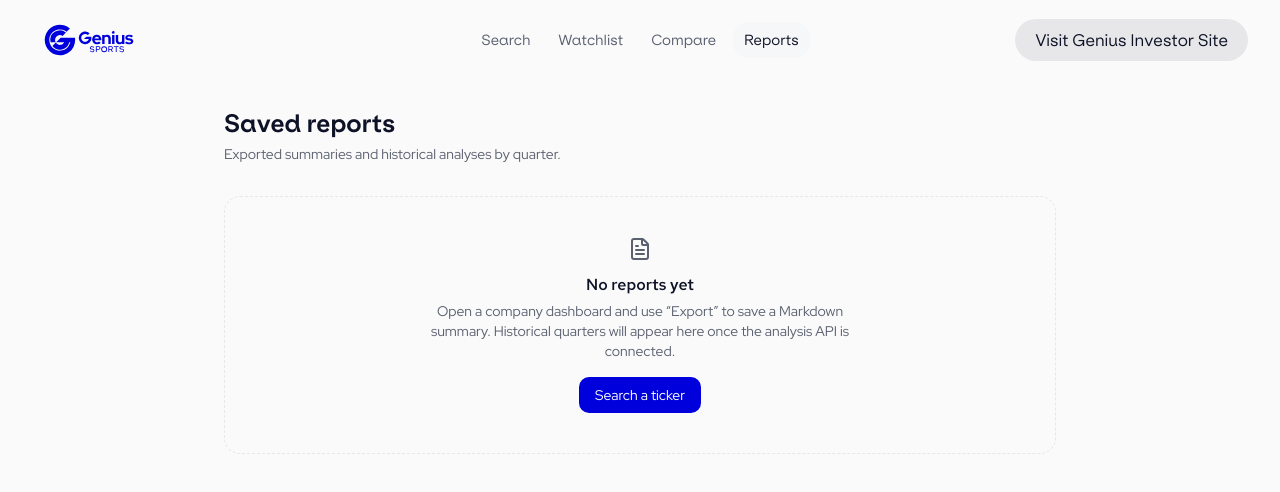
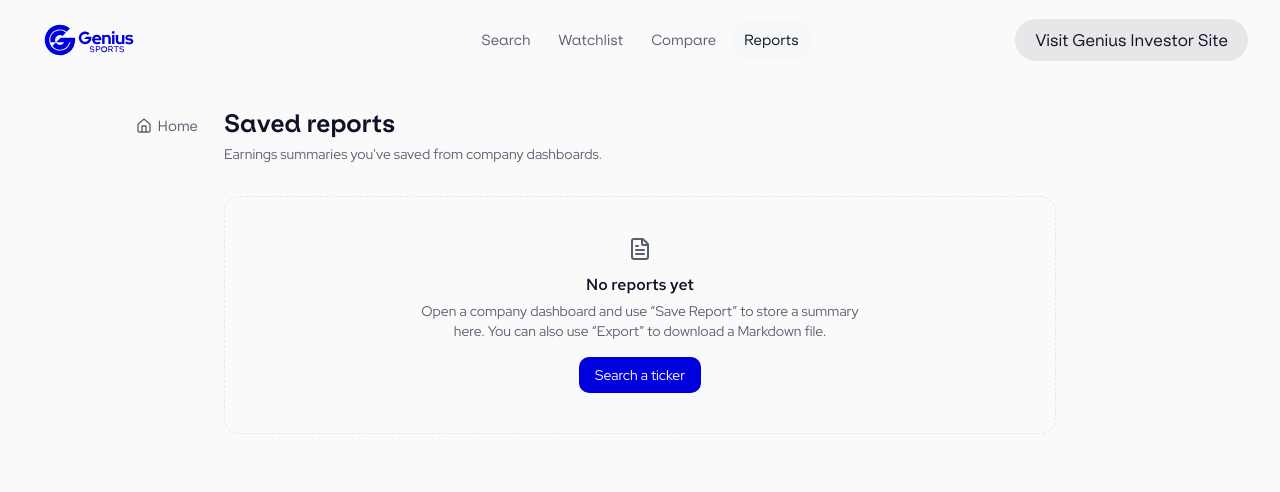
Before and after one commit to travisfleish/earnings-iq, a Next.js app: page /reports in a window 1280 px wide. Shown: the top 492 px of the page. Built offline with nearby package versions, Linux system fonts and the light colour scheme.

Commit message:
Refactor page headers to use PageHero component for consistent styling across Compare, Search, Watchlist, and Reports pages. Simplify ReportsPage by replacing static content with SavedReportsClient component.

```diff
--- /dev/null
+++ b/src/app/reports/SavedReportsClient.tsx
@@ -0,0 +1,98 @@
+"use client";
+
+import Link from "next/link";
+import { AppShell } from "@/components/AppShell";
+import { PageHero } from "@/components/PageHero";
+import { useSavedReports } from "@/hooks/useSavedReports";
+import { Download, FileText } from "lucide-react";
+
+function downloadMarkdown(filename: string, markdown: string) {
+  const blob = new Blob([markdown], { type: "text/markdown" });
+  const url = URL.createObjectURL(blob);
+  const a = document.createElement("a");
+  a.href = url;
+  a.download = filename;
+  a.click();
+  URL.revokeObjectURL(url);
+}
+
+export function SavedReportsClient() {
+  const { list, hydrated, remove } = useSavedReports();
+
+  return (
+    <AppShell>
+      <div className="px-4 md:px-8 py-10 max-w-4xl mx-auto">
+        <PageHero>
+          <h1 className="text-2xl font-semibold">Saved reports</h1>
+          <p className="text-sm text-muted-foreground mt-1">
+            Earnings summaries you&apos;ve saved from company dashboards.
+          </p>
+        </PageHero>
+
+        {!hydrated ? (
+          <div className="mt-8 text-sm text-muted-foreground">Loading…</div>
+        ) : list.length === 0 ? (
+          <div className="mt-8 rounded-xl border border-dashed border-border p-10 text-center">
+            <FileText className="h-6 w-6 mx-auto text-muted-foreground" />
+            <div className="mt-3 font-medium">No reports yet</div>
+            <p className="text-sm text-muted-foreground mt-1 max-w-md mx-auto">
+              Open a company dashboard and use &ldquo;Save Report&rdquo; to store a summary here.
+              You can also use &ldquo;Export&rdquo; to download a Markdown file.
+            </p>
+            <Link
+              href="/search"
+              className="mt-4 inline-flex items-center rounded-md bg-primary px-4 py-2 text-sm text-primary-foreground"
+            >
+              Search a ticker
+            </Link>
+          </div>
+        ) : (
+          <div className="mt-6 space-y-3">
+            {list.map((report) => (
+              <div
+                key={report.id}
+                className="rounded-xl border border-border bg-card p-5 flex flex-col sm:flex-row sm:items-center sm:justify-between gap-4"
+              >
+                <div>
+                  <div className="font-semibold tabular">
+                    {report.ticker}
+                    <span className="text-muted-foreground font-normal ml-2">{report.companyName}</span>
+                  </div>
+                  <div className="text-sm text-muted-foreground mt-1">{report.earningsQuarter}</div>
+                  <div className="text-xs text-muted-foreground mt-1">
+                    Saved {new Date(report.savedAt).toLocaleString()}
+                  </div>
+                </div>
+                <div className="flex items-center gap-2 flex-wrap">
+                  <Link
+                    href={`/company/${report.ticker}`}
+                    className="inline-flex items-center rounded-md border border-border px-3 py-1.5 text-xs hover:bg-accent"
+                  >
+                    Open dashboard
+                  </Link>
+                  <button
+                    onClick={() =>
+                      downloadMarkdown(
+                        `${report.ticker}-${report.earningsQuarter.replace(/\s+/g, "-")}.md`,
+                        report.markdown,
+                      )
+                    }
+                    className="inline-flex items-center gap-1.5 rounded-md border border-border px-3 py-1.5 text-xs hover:bg-accent"
+                  >
+                    <Download className="h-3.5 w-3.5" /> Export
+                  </button>
+                  <button
+                    onClick={() => remove(report.id)}
+                    className="inline-flex items-center rounded-md border border-border px-3 py-1.5 text-xs text-muted-foreground hover:bg-accent hover:text-foreground"
+                  >
+                    Remove
+                  </button>
+                </div>
+              </div>
+            ))}
+          </div>
+        )}
+      </div>
+    </AppShell>
+  );
+}
--- a/src/app/reports/page.tsx
+++ b/src/app/reports/page.tsx
@@ -1,7 +1,5 @@
 import type { Metadata } from "next";
-import Link from "next/link";
-import { AppShell } from "@/components/AppShell";
-import { FileText } from "lucide-react";
+import { SavedReportsClient } from "./SavedReportsClient";
 
 export const metadata: Metadata = {
   title: "Saved reports",
@@ -9,29 +7,5 @@ export const metadata: Metadata = {
 };
 
 export default function ReportsPage() {
-  return (
-    <AppShell>
-      <div className="px-4 md:px-8 py-10 max-w-4xl mx-auto">
-        <h1 className="text-2xl font-semibold">Saved reports</h1>
-        <p className="text-sm text-muted-foreground mt-1">
-          Exported summaries and historical analyses by quarter.
-        </p>
-
-        <div className="mt-8 rounded-xl border border-dashed border-border p-10 text-center">
-          <FileText className="h-6 w-6 mx-auto text-muted-foreground" />
-          <div className="mt-3 font-medium">No reports yet</div>
-          <p className="text-sm text-muted-foreground mt-1 max-w-md mx-auto">
-            Open a company dashboard and use “Export” to save a Markdown summary. Historical quarters
-            will appear here once the analysis API is connected.
-          </p>
-          <Link
-            href="/search"
-            className="mt-4 inline-flex items-center rounded-md bg-primary px-4 py-2 text-sm text-primary-foreground"
-          >
-            Search a ticker
-          </Link>
-        </div>
-      </div>
-    </AppShell>
-  );
+  return <SavedReportsClient />;
 }
--- /dev/null
+++ b/src/components/HomeButton.tsx
@@ -0,0 +1,19 @@
+import Link from "next/link";
+import { Home } from "lucide-react";
+import { cn } from "@/lib/utils";
+
+export function HomeButton({ className }: { className?: string }) {
+  return (
+    <Link
+      href="/"
+      className={cn(
+        "inline-flex items-center gap-1.5 px-2.5 py-2 rounded-full text-sm font-heading text-muted-foreground hover:bg-lightGrey/60 hover:text-navy transition-colors duration-300 shrink-0",
+        className,
+      )}
+      aria-label="Home"
+    >
+      <Home className="h-4 w-4" />
+      <span>Home</span>
+    </Link>
+  );
+}
--- /dev/null
+++ b/src/components/PageHero.tsx
@@ -0,0 +1,13 @@
+import type { ReactNode } from "react";
+import { HomeButton } from "@/components/HomeButton";
+import { cn } from "@/lib/utils";
+
+export function PageHero({ children, className }: { children: ReactNode; className?: string }) {
+  return (
+    <div className={cn("relative", className)}>
+      <HomeButton className="absolute right-full top-0 mr-3 xl:mr-4 hidden lg:inline-flex whitespace-nowrap" />
+      <HomeButton className="mb-4 lg:hidden" />
+      {children}
+    </div>
+  );
+}
--- a/src/components/company/CompanyDashboard.tsx
+++ b/src/components/company/CompanyDashboard.tsx
@@ -4,18 +4,21 @@ import Link from "next/link";
 import { useRouter } from "next/navigation";
 import { useQuery } from "@tanstack/react-query";
 import { AppShell } from "@/components/AppShell";
+import { PageHero } from "@/components/PageHero";
 import { PodcastPlayer } from "@/components/company/PodcastPlayer";
 import { fetchAnalysis, fetchLiveQuote, fetchScorecard, type LiveQuote } from "@/lib/actions";
 import { ScorecardCard, ScorecardSkeleton } from "@/components/ScorecardCard";
 import { getIRLinks } from "@/lib/services/ir";
 import { PriceDelta, SentimentBadge } from "@/components/SentimentBadge";
 import { useWatchlist } from "@/hooks/useWatchlist";
+import { useSavedReports } from "@/hooks/useSavedReports";
 import {
   Star,
   RefreshCw,
   Download,
   Copy,
   Check,
+  Bookmark,
   ArrowLeft,
   TrendingUp,
   TrendingDown,
@@ -130,6 +133,7 @@ export function CompanyDashboard({ ticker }: { ticker: string }) {
               <RefreshCw className={cn("h-3.5 w-3.5", (isFetching || isFetchingQuote) && "animate-spin")} /> Refresh
             </button>
             <PodcastPlayer ticker={upper} />
+            <SaveReportButton analysis={data} />
             <ExportButton analysis={data} />
             <button
               onClick={() => toggle(upper)}
@@ -142,12 +146,14 @@ export function CompanyDashboard({ ticker }: { ticker: string }) {
               )}
             >
               <Star className={cn("h-3.5 w-3.5", has(upper) && "fill-current")} />
-              {has(upper) ? "Saved" : "Save"}
+              {has(upper) ? "On Watchlist" : "Add to Watchlist"}
             </button>
           </div>
         </div>
 
+        <PageHero>
           <HeaderCard a={data} liveQuote={liveQuote ?? null} />
+        </PageHero>
 
         {scorecard ? (
           <ScorecardCard scorecard={scorecard} />
@@ -226,9 +232,11 @@ function LoadingState({ ticker }: { ticker: string }) {
   const { progress, activeIndex } = useSimulatedLoadingProgress();
 
   return (
-    <div className="px-4 md:px-8 py-16 max-w-3xl mx-auto text-center">
+    <div className="px-4 md:px-8 py-16 max-w-3xl mx-auto">
+      <PageHero className="text-center">
         <div className="animate-pulse text-primary font-semibold text-2xl tabular">{ticker}</div>
         <div className="mt-3 text-sm text-muted-foreground">Analyzing latest earnings…</div>
+      </PageHero>
       <div className="mt-8 max-w-md mx-auto space-y-4">
         <div className="space-y-2 text-left">
           <div className="flex items-center justify-between text-xs text-muted-foreground">
@@ -278,7 +286,8 @@ function ConnectApiState({
   onBack: () => void;
 }) {
   return (
-    <div className="px-4 md:px-8 py-16 max-w-2xl mx-auto text-center">
+    <div className="px-4 md:px-8 py-16 max-w-2xl mx-auto">
+      <PageHero className="text-center">
         <div className="text-primary text-3xl font-semibold tabular">{ticker}</div>
         {liveQuote && (
           <div className="mt-3 tabular">
@@ -295,6 +304,7 @@ function ConnectApiState({
           The live price is streamed above, but we couldn't pull the earnings narrative for this
           ticker right now. Try one of the tickers below, or head back to search.
         </p>
+      </PageHero>
       <div className="mt-6 rounded-xl border border-dashed border-border p-6 text-left text-sm">
         <div className="font-medium mb-2">Popular tickers</div>
         <div className="flex flex-wrap gap-2">
@@ -309,12 +319,14 @@ function ConnectApiState({
           ))}
         </div>
       </div>
+      <div className="mt-6 flex justify-center">
         <button
           onClick={onBack}
-        className="mt-6 inline-flex items-center gap-1.5 rounded-md border border-border px-3 py-2 text-xs hover:bg-accent"
+          className="inline-flex items-center gap-1.5 rounded-md border border-border px-3 py-2 text-xs hover:bg-accent"
         >
           <ArrowLeft className="h-3.5 w-3.5" /> Back to search
         </button>
+      </div>
     </div>
   );
 }
@@ -372,6 +384,12 @@ function LiveIndicator({
     );
   }
   const live = quote.marketState === "REGULAR";
+  const knownState = quote.marketState && quote.marketState !== "UNKNOWN";
+  const stateLabel = live
+    ? "Live"
+    : knownState
+      ? quote.marketState.replace(/_/g, " ").toLowerCase()
+      : null;
   return (
     <span
       className="hidden sm:inline-flex items-center gap-1.5 text-[11px] px-2 py-1 rounded-md border"
@@ -390,7 +408,7 @@ function LiveIndicator({
           isFetching && "animate-ping",
         )}
       />
-      {live ? "Live" : quote.marketState.replace(/_/g, " ").toLowerCase()}
+      {stateLabel ?? "Updated"}
       {rel && <span className="text-muted-foreground">· {rel}</span>}
     </span>
   );
@@ -960,6 +978,43 @@ function analysisToMarkdown(a: EarningsAnalysis) {
   ].join("\n");
 }
 
+function SaveReportButton({ analysis }: { analysis: EarningsAnalysis }) {
+  const { save, has, hydrated } = useSavedReports();
+  const [justSaved, setJustSaved] = useState(false);
+  const reportId = `${analysis.profile.ticker}-${analysis.profile.earningsQuarter}`;
+  const saved = has(reportId);
+
+  return (
+    <button
+      onClick={() => {
+        save({
+          id: reportId,
+          ticker: analysis.profile.ticker,
+          companyName: analysis.profile.name,
+          earningsQuarter: analysis.profile.earningsQuarter,
+          markdown: analysisToMarkdown(analysis),
+        });
+        setJustSaved(true);
+        setTimeout(() => setJustSaved(false), 1500);
+      }}
+      disabled={!hydrated}
+      className={cn(
+        "inline-flex items-center gap-1.5 rounded-md border px-3 py-1.5 text-xs transition",
+        saved || justSaved
+          ? "border-primary/40 bg-primary/10 text-primary"
+          : "border-border hover:bg-accent",
+      )}
+    >
+      {justSaved ? (
+        <Check className="h-3.5 w-3.5" />
+      ) : (
+        <Bookmark className={cn("h-3.5 w-3.5", saved && "fill-current")} />
+      )}
+      {justSaved ? "Saved!" : saved ? "Report saved" : "Save Report"}
+    </button>
+  );
+}
+
 function ExportButton({ analysis }: { analysis: EarningsAnalysis }) {
   return (
     <button
--- /dev/null
+++ b/src/hooks/useSavedReports.ts
@@ -0,0 +1,60 @@
+import { useEffect, useState } from "react";
+
+const KEY = "earnings-iq-saved-reports";
+
+export interface SavedReport {
+  id: string;
+  ticker: string;
+  companyName: string;
+  earningsQuarter: string;
+  markdown: string;
+  savedAt: string;
+}
+
+function read(): SavedReport[] {
+  if (typeof window === "undefined") return [];
+  try {
+    const raw = window.localStorage.getItem(KEY);
+    return raw ? (JSON.parse(raw) as SavedReport[]) : [];
+  } catch {
+    return [];
+  }
+}
+
+function write(reports: SavedReport[]) {
+  if (typeof window === "undefined") return;
+  window.localStorage.setItem(KEY, JSON.stringify(reports));
+  window.dispatchEvent(new StorageEvent("storage", { key: KEY }));
+}
+
+export function useSavedReports() {
+  const [list, setList] = useState<SavedReport[]>([]);
+  const [hydrated, setHydrated] = useState(false);
+
+  useEffect(() => {
+    setList(read());
+    setHydrated(true);
+    const onStorage = (e: StorageEvent) => {
+      if (e.key === KEY) setList(read());
+    };
+    window.addEventListener("storage", onStorage);
+    return () => window.removeEventListener("storage", onStorage);
+  }, []);
+
+  const save = (report: Omit<SavedReport, "savedAt">) => {
+    const entry: SavedReport = { ...report, savedAt: new Date().toISOString() };
+    const next = [entry, ...read().filter((r) => r.id !== report.id)];
+    write(next);
+    setList(next);
+  };
+
+  const remove = (id: string) => {
+    const next = read().filter((r) => r.id !== id);
+    write(next);
+    setList(next);
+  };
+
+  const has = (id: string) => list.some((r) => r.id === id);
+
+  return { list, save, remove, has, hydrated };
+}
```
Also changed, not shown: src/app/compare/page.tsx (+7 -4 lines), src/app/search/page.tsx (+7 -4 lines), src/app/watchlist/page.tsx (+8 -5 lines). Lines whose indentation alone changed are shown as unchanged.
